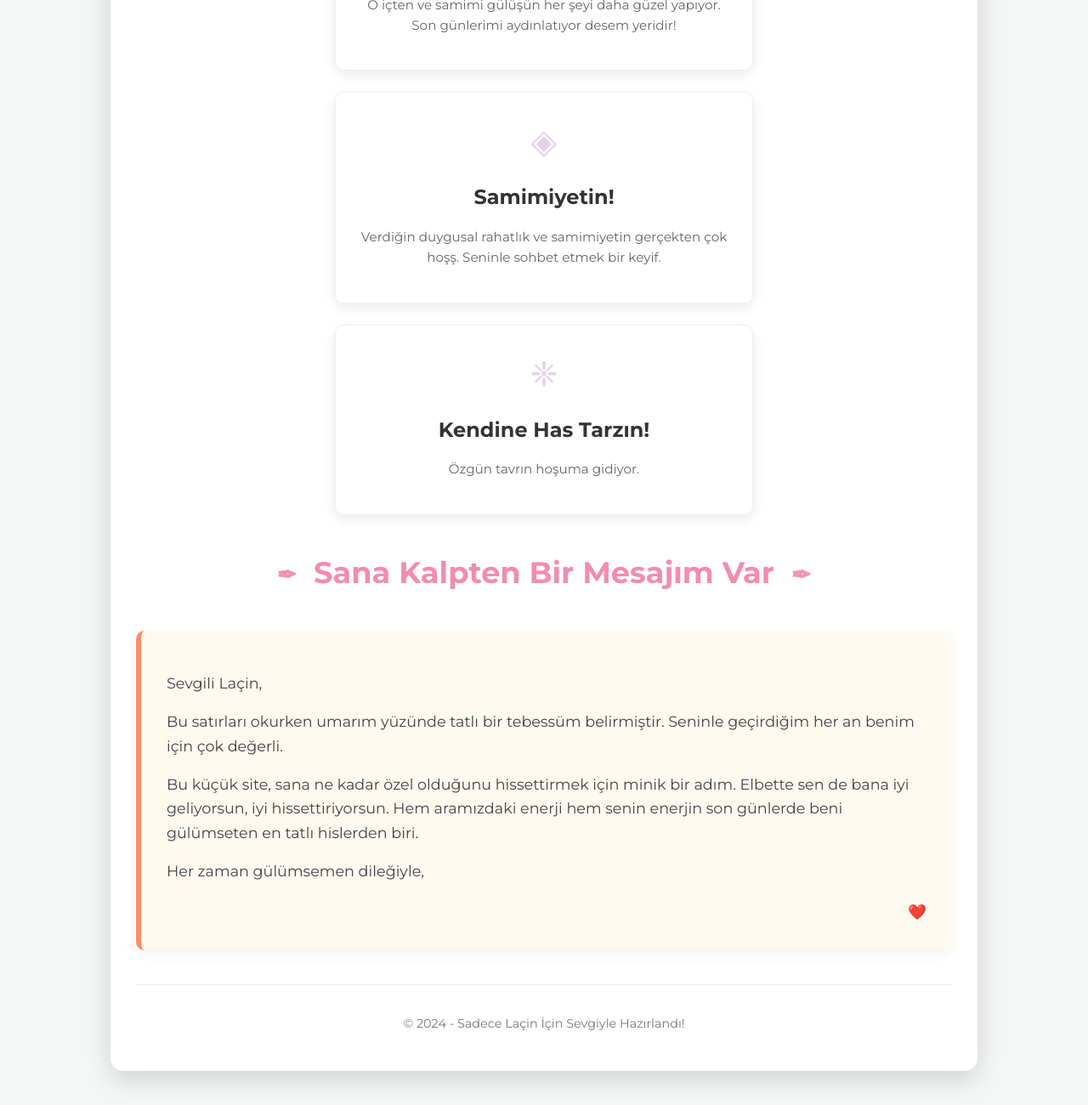
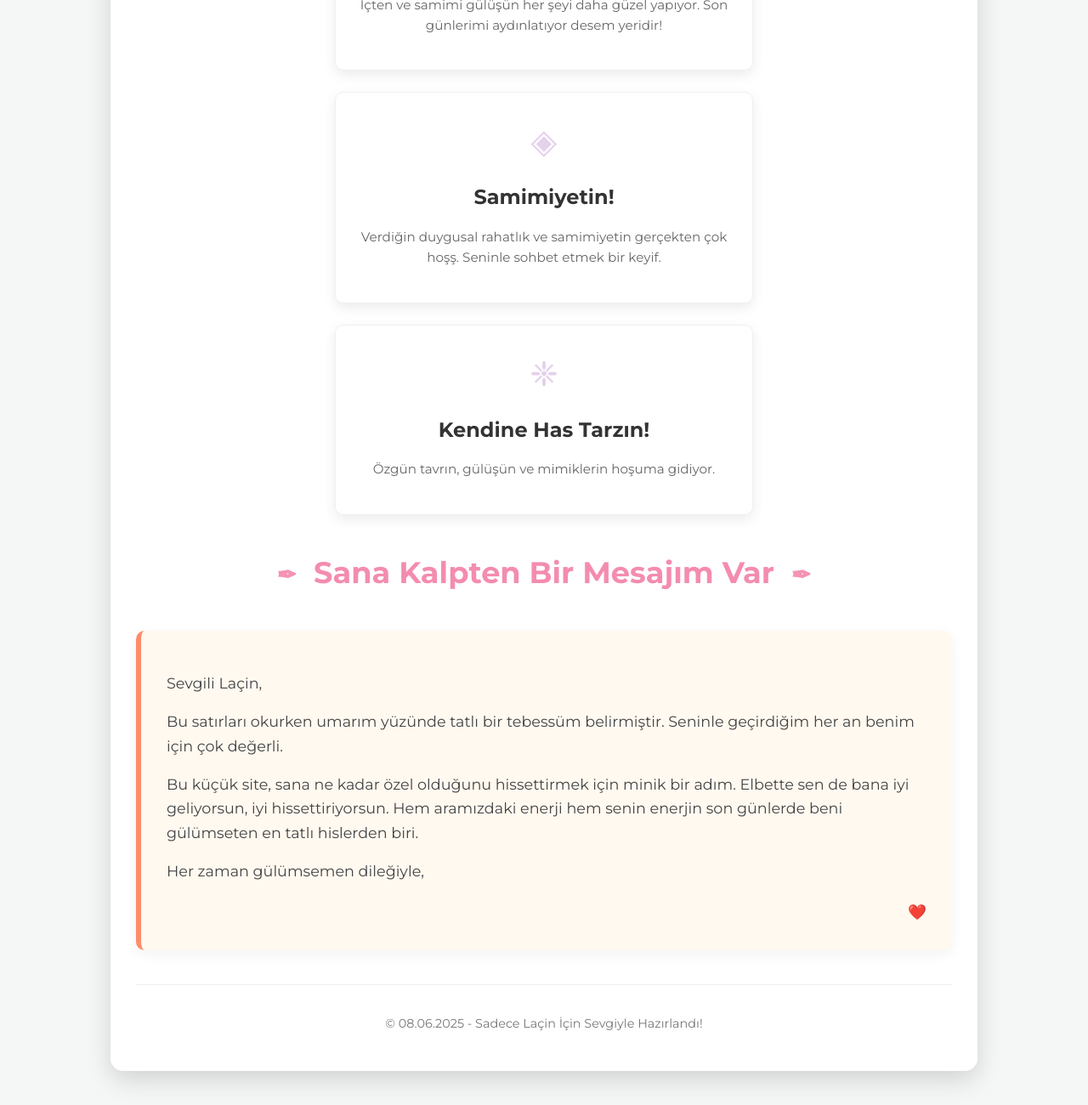
Before and after one commit to nurozerr/benim-sitem, a plain HTML site: page index.html in a window 1280 px wide. Shown: the part 844-2144 px from the top of the page at 85% size. Drawn offline with Linux system fonts and the light colour scheme.

Commit message:
Tarih güncellendi

```diff
--- a/index.html
+++ b/index.html
@@ -27,7 +27,7 @@
                     <div class="kart">
                         <div class="kart-ikon">★</div>
                         <h3>Gülüşün Bambaşka!</h3>
-                        <p>O içten ve samimi gülüşün her şeyi daha güzel yapıyor. Son günlerimi aydınlatıyor desem yeridir!</p>
+                        <p>İçten ve samimi gülüşün her şeyi daha güzel yapıyor. Son günlerimi aydınlatıyor desem yeridir!</p>
                     </div>
                     <div class="kart">
                         <div class="kart-ikon">◈</div>
@@ -37,7 +37,7 @@
                     <div class="kart">
                         <div class="kart-ikon">❈</div>
                         <h3>Kendine Has Tarzın!</h3>
-                        <p>Özgün tavrın hoşuma gidiyor.</p>
+                        <p>Özgün tavrın, gülüşün ve mimiklerin hoşuma gidiyor.</p>
                     </div>
                 </div>
             </section>
@@ -55,7 +55,7 @@
         </main>
 
         <footer>
-            <p>© 2024 - Sadece Laçin İçin Sevgiyle Hazırlandı!</p>
+            <p>© 08.06.2025 - Sadece Laçin İçin Sevgiyle Hazırlandı!</p>
         </footer>
     </div>
 </body>
```
